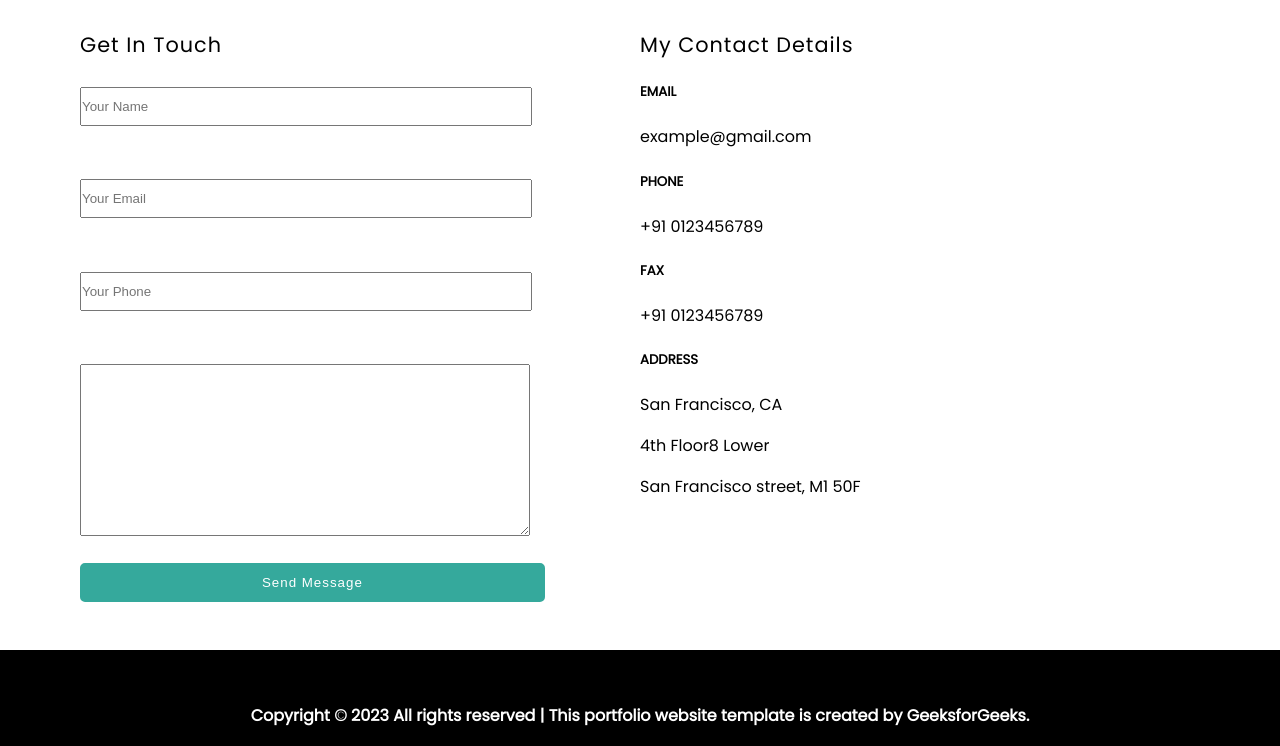
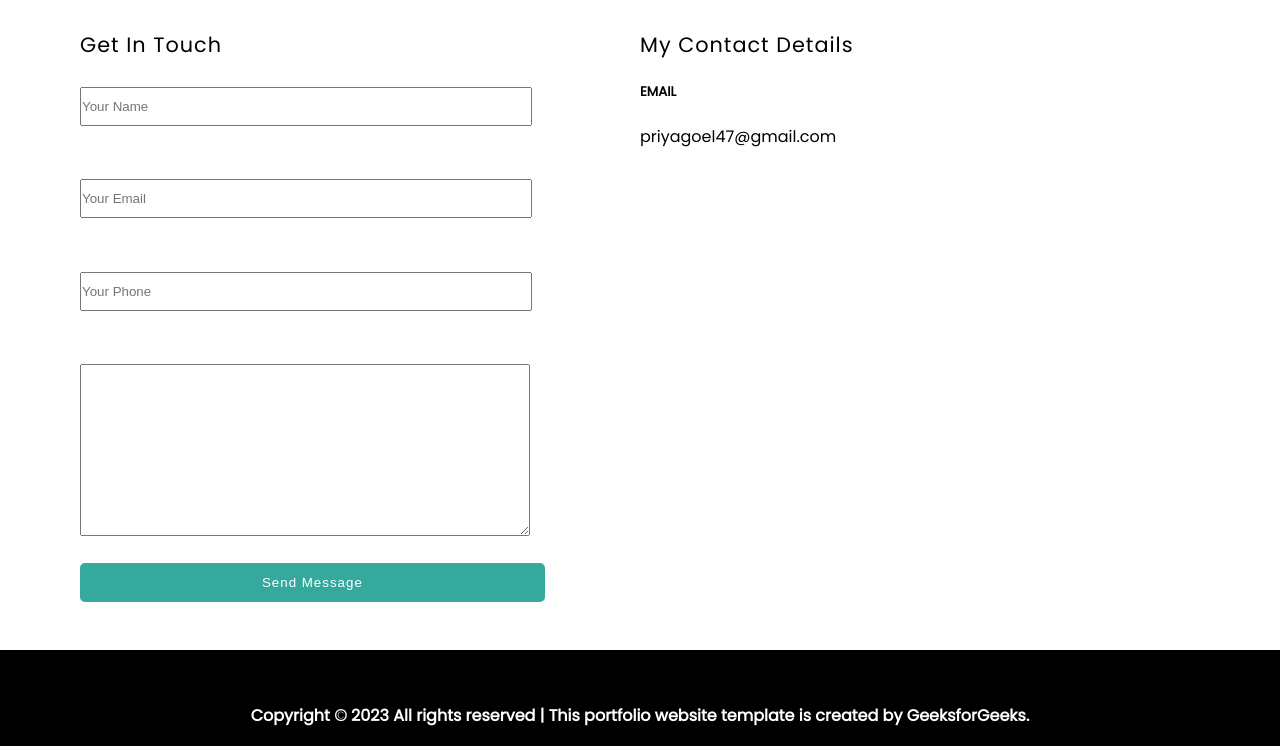
Before and after one commit to priyagoel47/priyagoel.github.io, a plain HTML site: page index.html in a window 1280 px wide. Shown: the part 3480-4226 px from the top of the page. Drawn offline with Linux system fonts and the light colour scheme.

Commit message:
Update index.html

```diff
--- a/index.html
+++ b/index.html
@@ -411,21 +411,7 @@
                 <h1 class="greet-heading">My Contact Details</h1>
                 <div class="details">
                     <h5 class="contact-heading">EMAIL</h5>
-                    <p class="contact-text">example@gmail.com</p>
-                </div>
-                <div class="details">
-                    <h5 class="contact-heading">PHONE</h5>
-                    <p class="contact-text">+91 0123456789</p>
-                </div>
-                <div class="details">
-                    <h5 class="contact-heading">FAX</h5>
-                    <p class="contact-text">+91 0123456789</p>
-                </div>
-                <div class="details">
-                    <h5 class="contact-heading">ADDRESS</h5>
-                    <p class="contact-text">San Francisco, CA</p>
-                    <p>4th Floor8 Lower</p>
-                    <p>San Francisco street, M1 50F</p>
+                    <p class="contact-text">priyagoel47@gmail.com</p>
                 </div>
             </div>
         </div>
```
